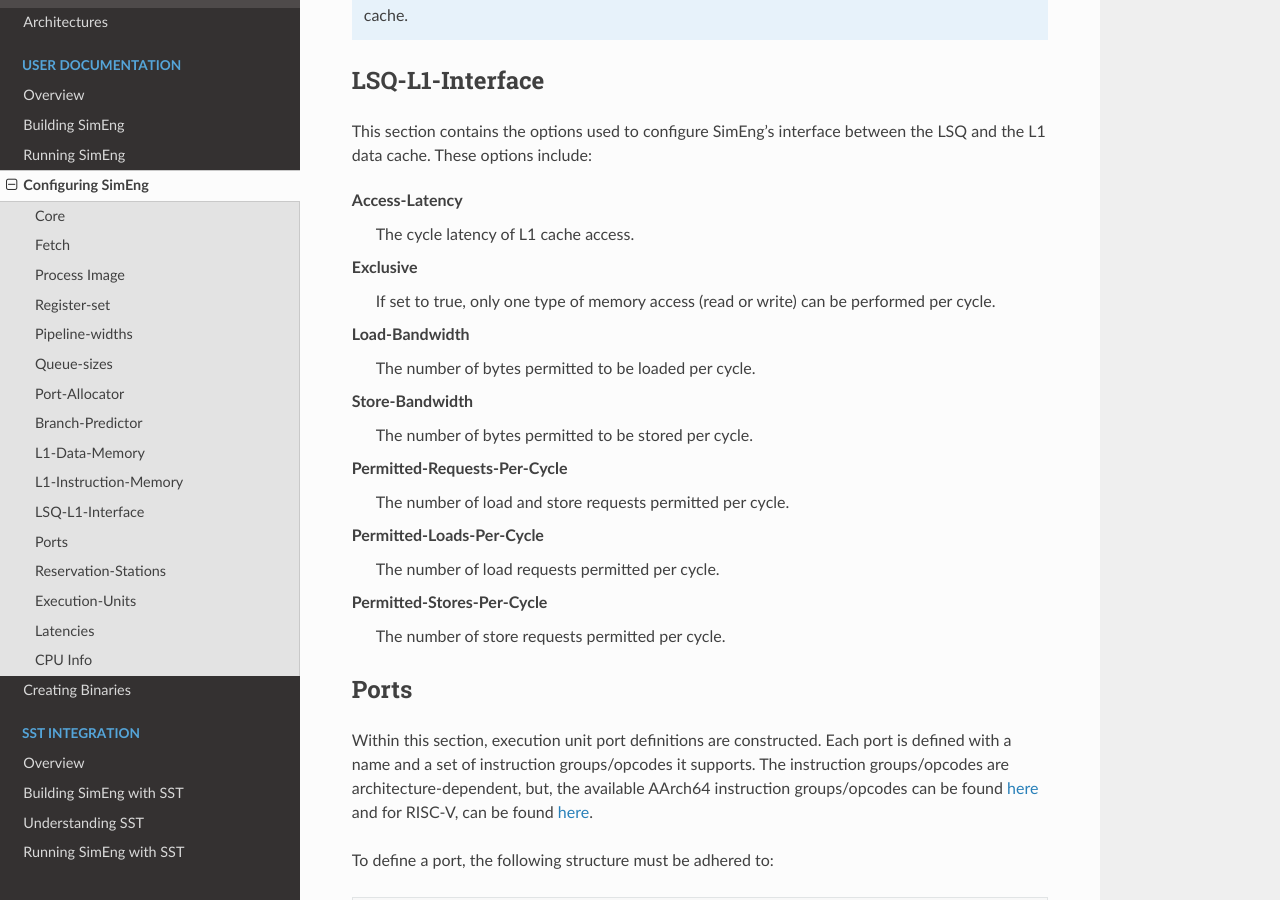
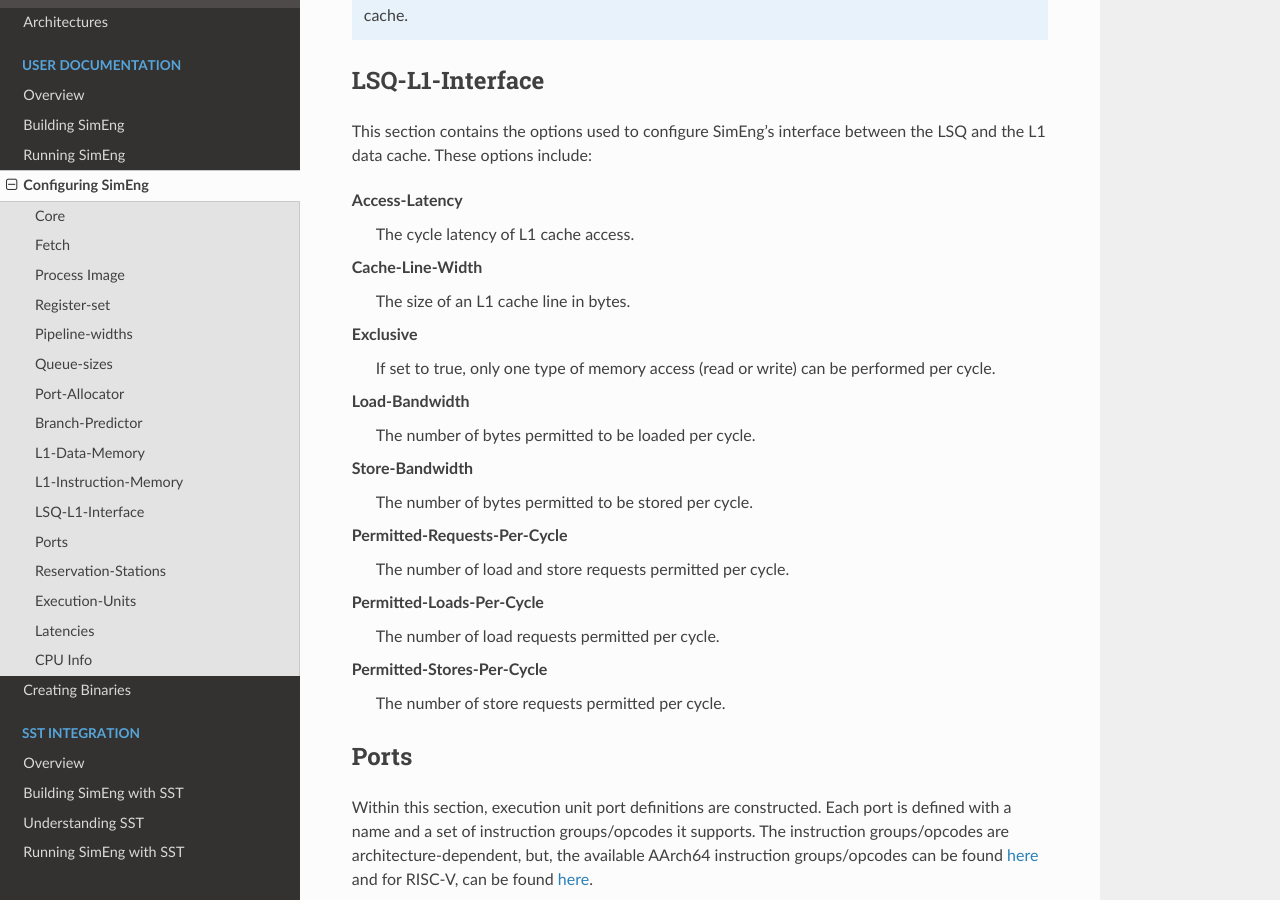
Before and after one commit to UoB-HPC/SimEng, a Sphinx documentation site: the page built from docs/sphinx/user/configuring_simeng.rst, in a window 1280 px wide and 900 px high, scrolled down 5687 px. Built offline with Sphinx 7.4.7 and the Read the Docs theme 2.0.0, drawn with Linux system fonts in a browser that asks for light colours; pages that are not in the unit, such as notebooks, are missing from menus.

Commit message:
Added CLW to model config and docs.

```diff
--- a/docs/sphinx/user/configuring_simeng.rst
+++ b/docs/sphinx/user/configuring_simeng.rst
@@ -205,6 +205,9 @@
 Access-Latency
     The cycle latency of L1 cache access.
 
+Cache-Line-Width
+    The size of an L1 cache line in bytes.
+
 Exclusive
     If set to true, only one type of memory access (read or write) can be performed per cycle.
 
```
Also changed, not shown: 2 other files.
